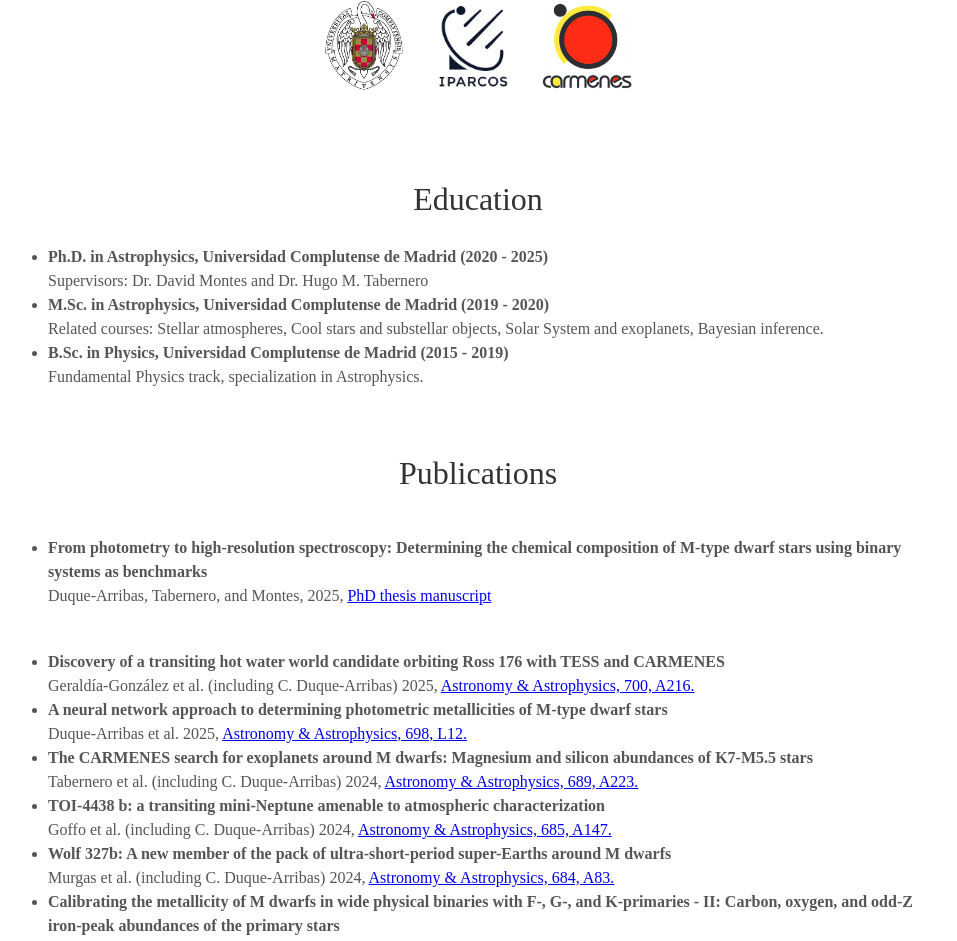
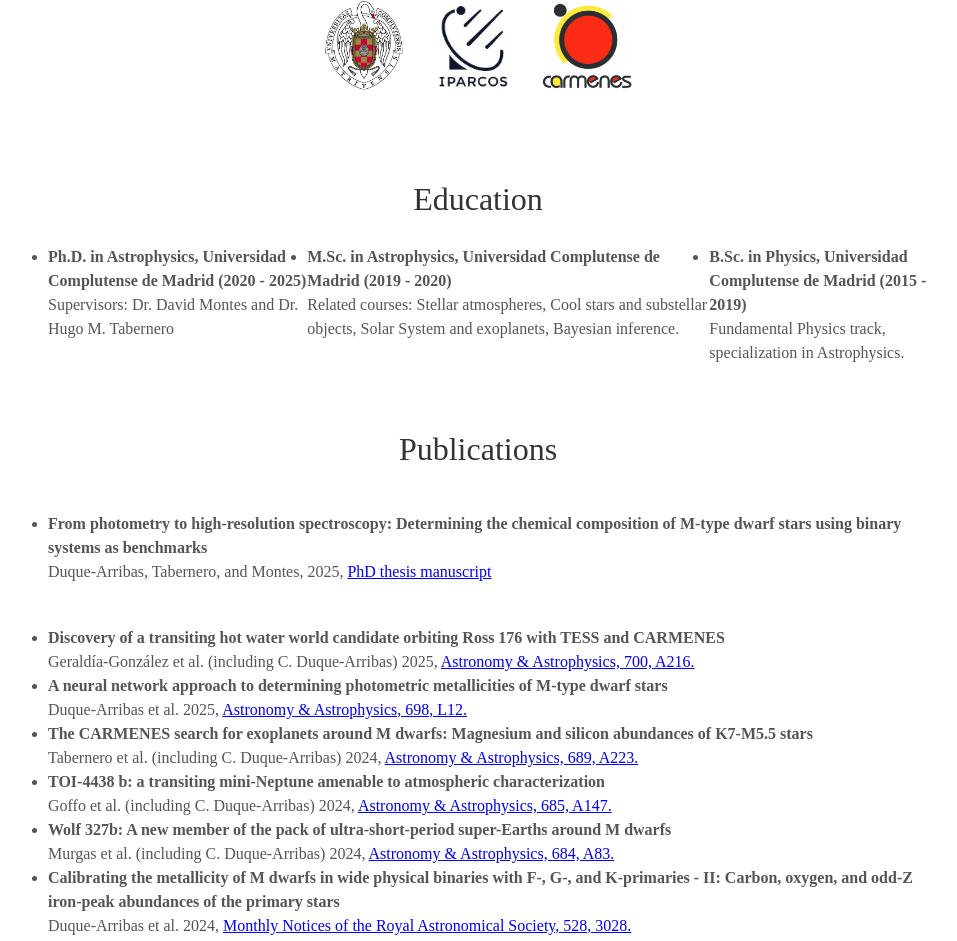
Before and after one commit to chrduque/chrduque.github.io, a Jekyll site: the page built from index.html, in a window 1280 px wide. Shown: the part 1212-2153 px from the top of the page, without its empty margins (162-1119 px from the left). Built offline with Jekyll 4.4.1, drawn with Linux system fonts in a browser that asks for light colours; some web fonts are replaced.

Commit message:
Update about.html

```diff
--- a/_includes/about.html
+++ b/_includes/about.html
@@ -14,7 +14,7 @@
   <div class="tech">
     <h2>Education</h2>
     <p>
-    <ul style="font-size: 1rem; list-style-position: outside; display: block; text-align: left">
+    <ul style="font-size: 1rem; list-style-position: outside; display: flex; justify-content: space-between; text-align: left">
       <li><span class="left-content"><strong>Ph.D. in Astrophysics, Universidad Complutense de Madrid</strong></span>
         <span class="right-content"><strong>(2020 - 2025)</strong></span><br>
       Supervisors: Dr. David Montes and Dr. Hugo M. Tabernero</li>
```
